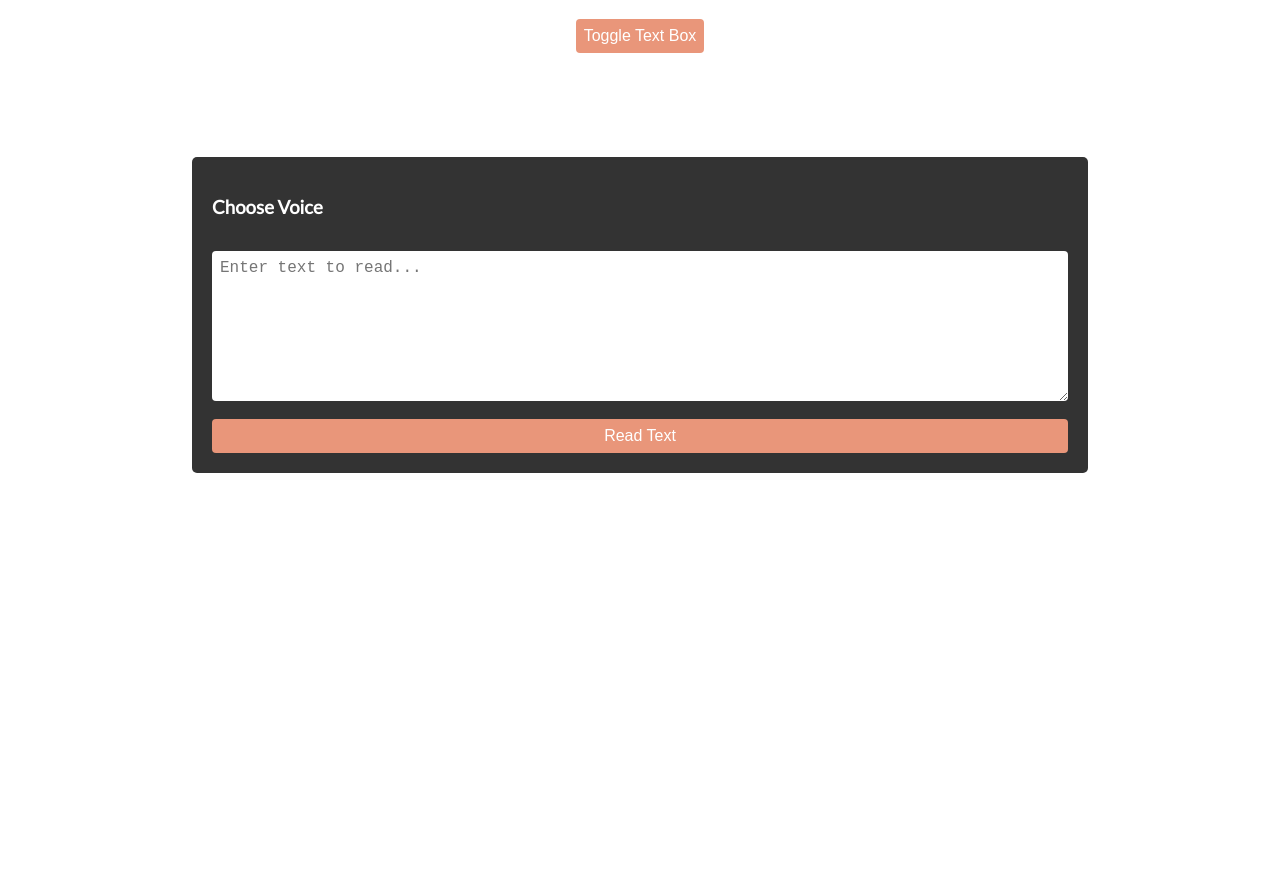
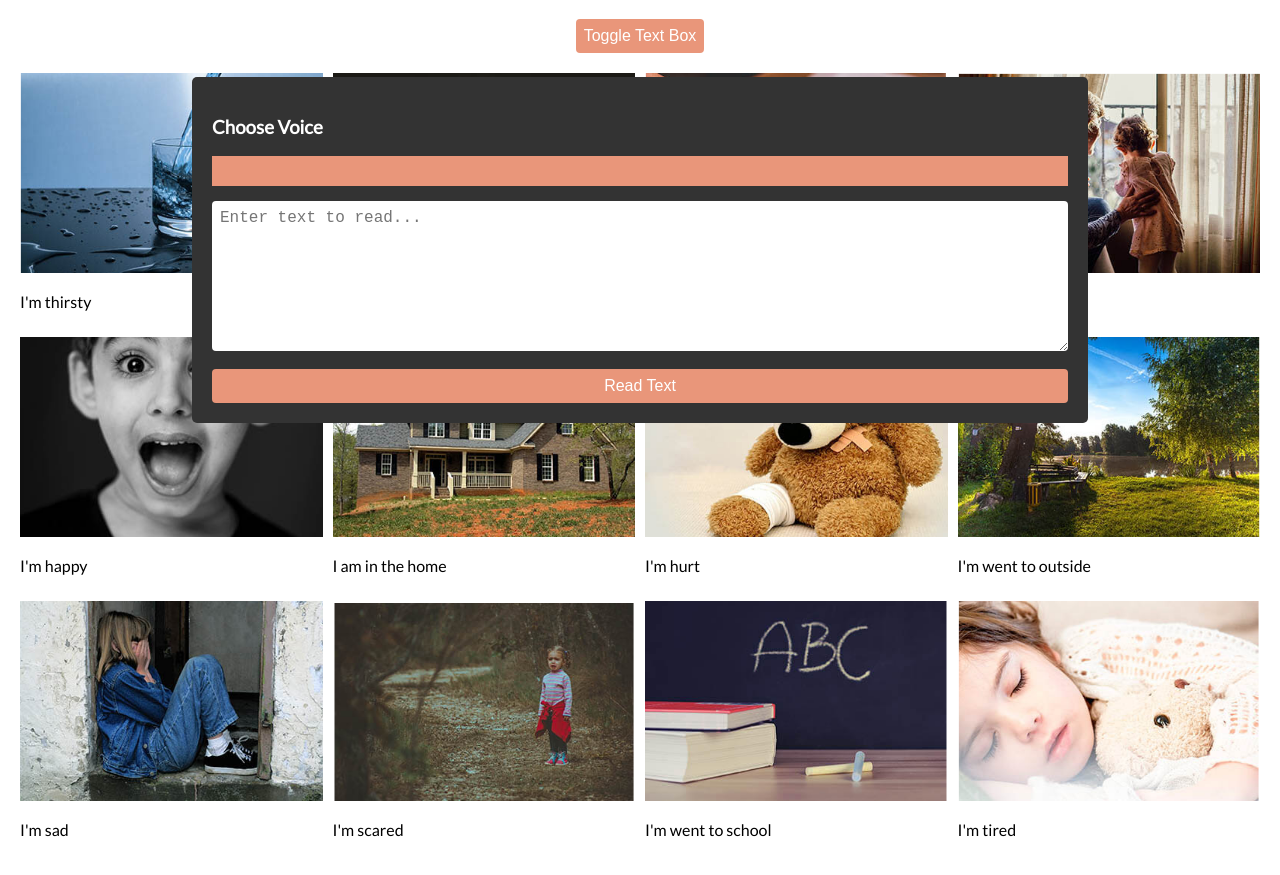
Before and after one commit to faiza203/Speech_Text__Reader, a plain HTML site: page index.html in a window 1280 px wide. Shown: the part 83-958 px from the top of the page. Before the commit the page ends 800 px from the top, so only its background shows below. Drawn offline with Linux system fonts and the light colour scheme.

Commit message:
insret script

```diff
--- a/index.html
+++ b/index.html
@@ -3,7 +3,7 @@
   <head>
     <meta charset="UTF-8" />
     <meta name="viewport" content="width=device-width, initial-scale=1.0" />
-    <title>Document</title>
+    <title>Speech Text Reader</title>
     <link
       href="https://stackpath.bootstrapcdn.com/font-awesome/4.7.0/css/font-awesome.min.css"
       rel="stylesheet"
@@ -13,7 +13,7 @@
     <link rel="stylesheet" href="style.css"></link>
   </head>
   <body>
-    <div class="main">
+    <div id="main" class="main">
       <h1>Speech Text Reader</h1>
       <button id="Toggle" class="btn btn-toggle">Toggle Text Box</button>
       <div id="Text_Box" class="Text_Box">
@@ -26,4 +26,5 @@
       <main></main>
     </div>
   </body>
+  <script src="script.js"></script>
 </html>
--- /dev/null
+++ b/script.js
@@ -0,0 +1,67 @@
+const main = document.getElementById("main");
+const voices = document.getElementById("voices");
+const textarea = document.getElementById("text");
+const readButton = document.getElementById("read");
+const toggleButton = document.getElementById("toggle");
+const closeButton = document.getElementById("close");
+const data = [
+  {
+    image: "./img/drink.png",
+    text: "I'm thirsty",
+  },
+  {
+    image: "./img/angry.png",
+    text: "I'm angry",
+  },
+  {
+    image: "./img/food.png",
+    text: "I'm hungry",
+  },
+  {
+    image: "./img/grandma.png",
+    text: "I love grandma",
+  },
+  {
+    image: "./img/happy.png",
+    text: "I'm happy",
+  },
+  {
+    image: "./img/home.png",
+    text: "I am in the home",
+  },
+  {
+    image: "./img/hurt.png",
+    text: "I'm hurt",
+  },
+  {
+    image: "./img/outside.png",
+    text: "I'm went to outside",
+  },
+  {
+    image: "./img/sad.png",
+    text: "I'm sad",
+  },
+  {
+    image: "./img/scared.png",
+    text: "I'm scared",
+  },
+  {
+    image: "./img/school.png",
+    text: "I'm went to school",
+  },
+  {
+    image: "./img/tired.png",
+    text: "I'm tired",
+  },
+];
+data.forEach(createBox);
+function createBox(item) {
+  const box = document.createElement("div");
+  const { image, text } = item;
+  box.classList.add("box");
+  box.innerHTML = `
+  <img src="${image}"></img>
+  <p class="info">${text}</p>
+  `;
+  document.querySelector("main").appendChild(box);
+}
--- a/style.css
+++ b/style.css
@@ -41,14 +41,14 @@ h1{
     position: absolute;
     top: 30%;
     left: 50%;
-    transform: translate(-50%,0);
+    transform: translate(-50%,-80px);
     background-color: #333;
     color: #fff;
     padding: 20px;
     border-radius: 5px;
     transition: all 1s ease-in-out;
 }
-.Text_Box select{
+#voices{
     background-color: darksalmon;
     border: 0;
     color: #fff;
@@ -78,3 +78,8 @@ main{
     grid-template-columns: repeat(4 , 1fr);
     grid-gap: 10px;
 }
+main img{
+    width: 100%;
+    object-fit: cover;
+    height: 200px;
+}
```
Also changed, not shown: img/angry.png (added), img/drink.png (added), img/food.png (added), img/grandma.png (added), img/happy.png (added), img/home.png (added), img/hurt.png (added), img/outside.png (added), img/sad.png (added), img/scared - Copy.png (added), img/scared.png (added), img/school.png (added), img/tired.png (added).
